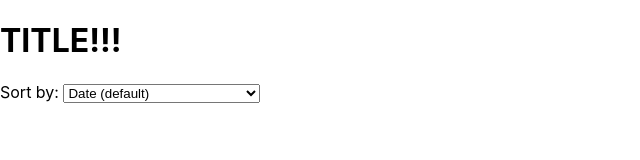
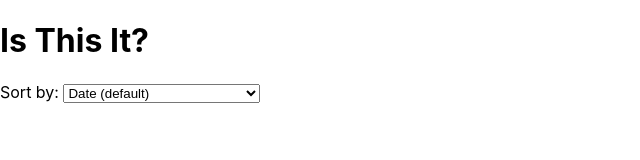
Before and after one commit to GALemmon/IsThisIt, a React (Create React App) app in the folder is-this-it/: page /main in a window 1280 px wide. Shown: the top 160 px of the page, without its empty margins (0-640 px from the left). Built offline with nearby package versions, Linux system fonts and the light colour scheme; no server answers.

Commit message:
Add title to main

```diff
--- a/is-this-it/src/Main/Main.js
+++ b/is-this-it/src/Main/Main.js
@@ -13,7 +13,7 @@ const Main = ({
   return (
     <>
       <header>
-        <h1>TITLE!!!</h1>
+        <h1>Is This It?</h1>
         <Form setSortCriteria={setSortCriteria} sortCriteria={sortCriteria} />
       </header>
       <main>
```
